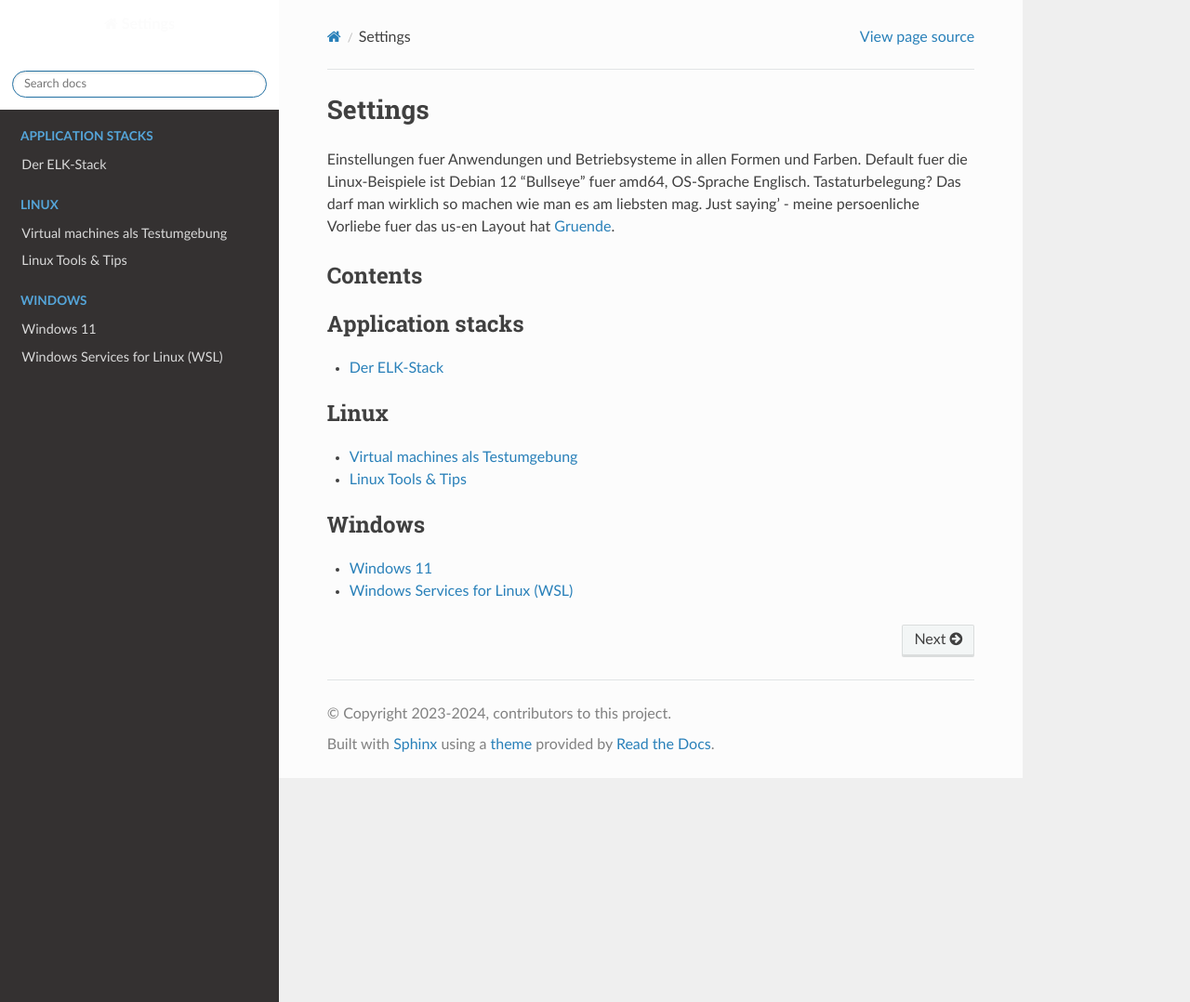
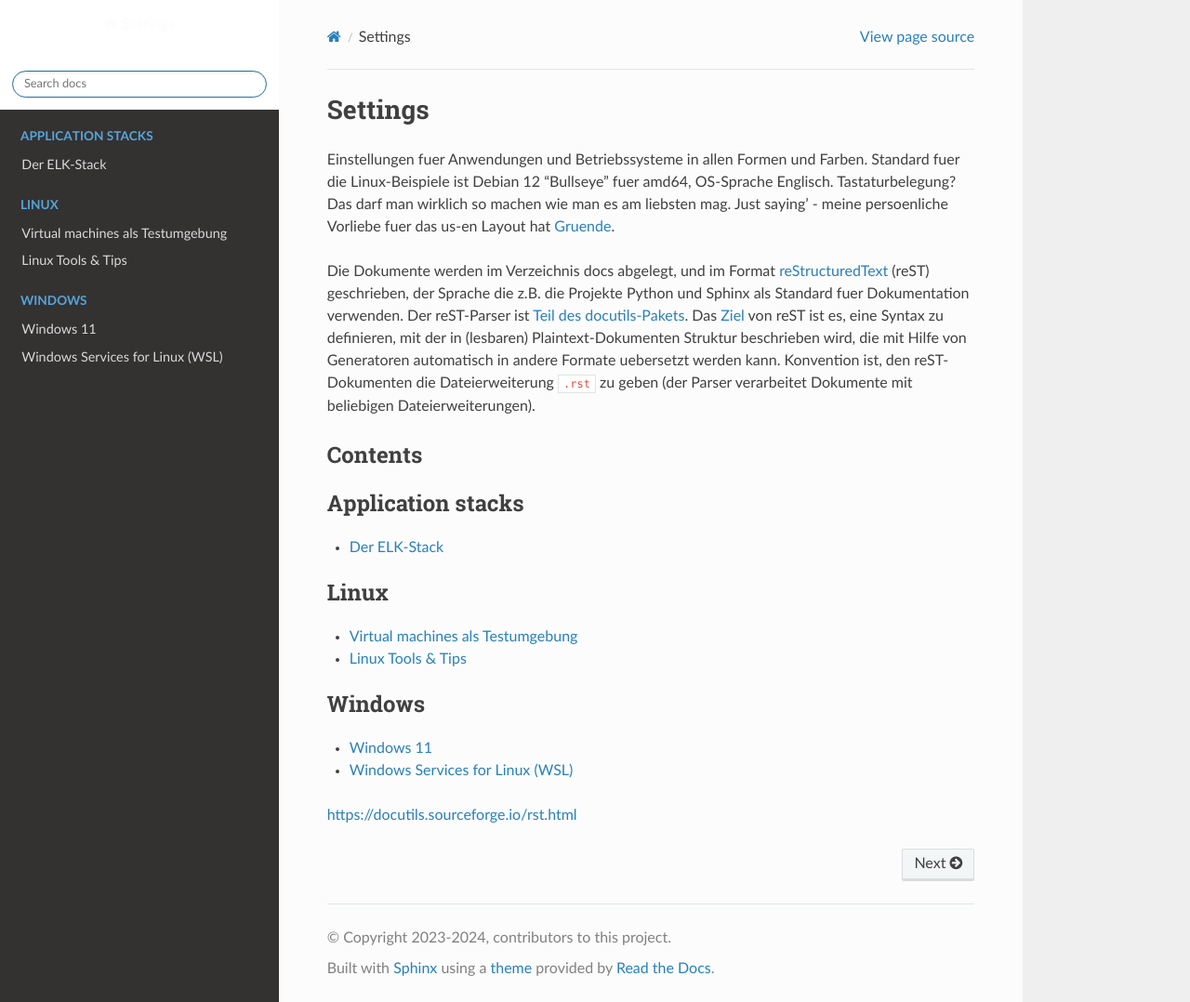
Before and after one commit to fl/settings, a Sphinx documentation site: the page built from docs/index.rst, in a window 1280 px wide and 1078 px high. Shown: the whole window at 93% size. Built offline with Sphinx 7.4.7 and the Read the Docs theme 2.0.0, drawn with Linux system fonts in a browser that asks for light colours.

Commit message:
introduce reST

```diff
--- a/docs/index.rst
+++ b/docs/index.rst
@@ -1,7 +1,9 @@
 Settings
 ========
 
-Einstellungen fuer Anwendungen und Betriebsysteme in allen Formen und Farben. Default fuer die Linux-Beispiele ist Debian 12 "Bullseye" fuer amd64, OS-Sprache Englisch. Tastaturbelegung? Das darf man wirklich so machen wie man es am liebsten mag. Just saying' - meine persoenliche Vorliebe fuer das us-en Layout hat `Gruende`_.
+Einstellungen fuer Anwendungen und Betriebssysteme in allen Formen und Farben. Standard fuer die Linux-Beispiele ist Debian 12 "Bullseye" fuer amd64, OS-Sprache Englisch. Tastaturbelegung? Das darf man wirklich so machen wie man es am liebsten mag. Just saying' - meine persoenliche Vorliebe fuer das us-en Layout hat `Gruende`_.
+
+Die Dokumente werden im Verzeichnis docs abgelegt, und im Format `reStructuredText`_ (reST) geschrieben, der Sprache die z.B. die Projekte Python und Sphinx als Standard fuer Dokumentation verwenden. Der reST-Parser ist `Teil des docutils-Pakets`_. Das `Ziel`_ von reST ist es, eine Syntax zu definieren, mit der in (lesbaren) Plaintext-Dokumenten Struktur beschrieben wird, die mit Hilfe von Generatoren automatisch in andere Formate uebersetzt werden kann. Konvention ist, den reST-Dokumenten die Dateierweiterung ``.rst`` zu geben (der Parser verarbeitet Dokumente mit beliebigen Dateierweiterungen).
 
 Contents
 --------
@@ -27,3 +29,8 @@ Contents
    windows/*
 
 .. _Gruende: https://youtrack.jetbrains.com/issue/JBR-216/On-German-Keyboard-shortcut-for-Code-Comment-with-Line-Comment-doesnt-work
+.. _reStructuredText: https://www.sphinx-doc.org/en/master/usage/restructuredtext/basics.html
+.. _Teil des docutils-Pakets: https://docutils.sourceforge.io/index.html
+.. _Ziel: https://docutils.sourceforge.io/docs/ref/rst/introduction.html#goals
+
+https://docutils.sourceforge.io/rst.html
```
